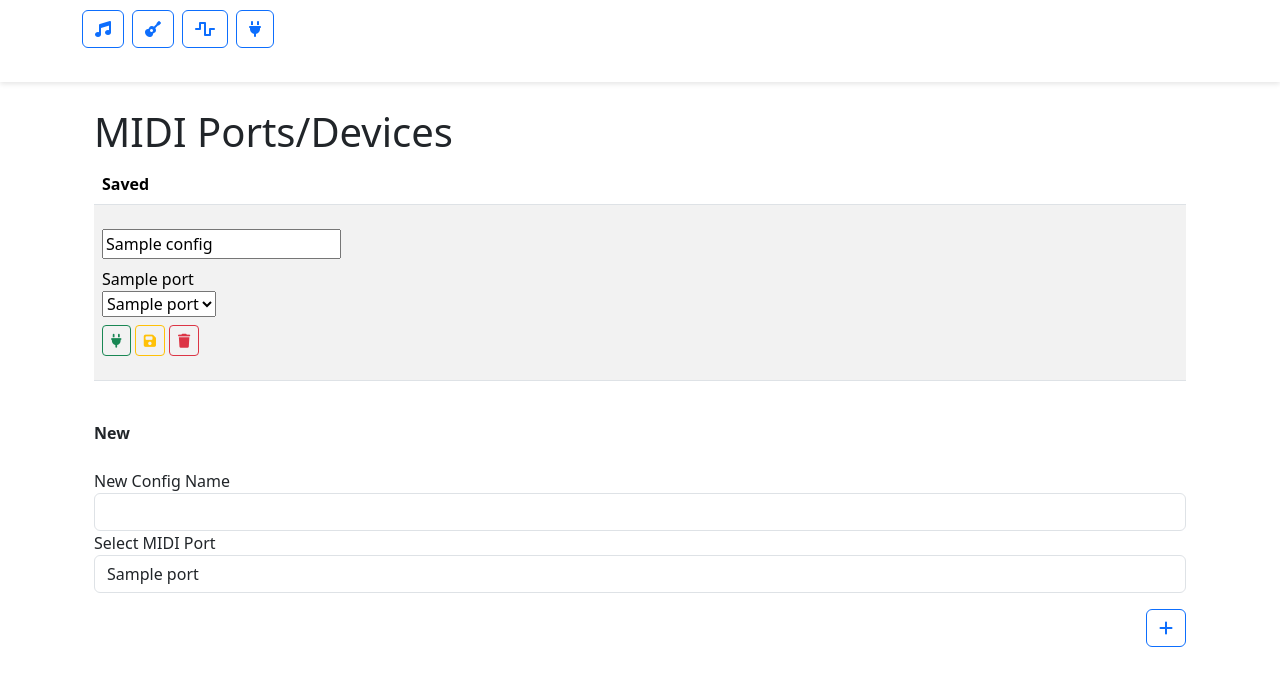
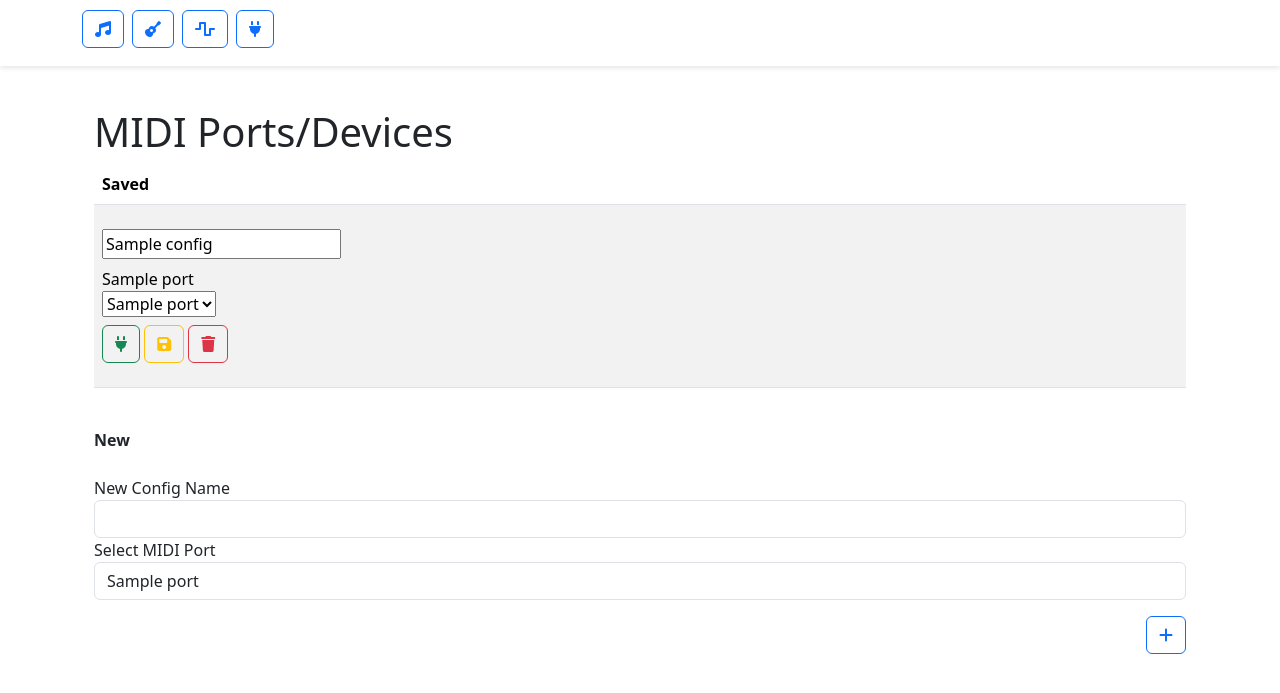
Before and after one commit to llucbrell/pyjama, a Flask app: template templates/config.html in a window 1280 px wide. Shown: the top 693 px of the page. Run offline with Flask 3, Linux system fonts and the light colour scheme; the template is opened without the code that fills it: most values are stand-ins (such as "Sample title", 1, 10 or a date in 2020); some libraries are stand-ins or nearby versions.

Commit message:
fixed navbar for app

```diff
--- a/templates/base.html
+++ b/templates/base.html
@@ -11,7 +11,7 @@
 <body>
     <div class="floating-bar">
         <div class="container">
-            <div class="d-flex justify-content-start mb-4">
+            <div class="d-flex justify-content-start mb-2">
                 <a class="btn btn-outline-primary me-2" href="{{ url_for('theme.list_themes') }}">
                     <i class="fa-solid fa-music"></i>
                 </a>
--- a/templates/config.html
+++ b/templates/config.html
@@ -49,13 +49,13 @@
                             <div class="row mt-2 mb-3">
                             <div class="col-12">
                             {% if not config.active %}
-                            <a href="{{ url_for('config.activate_config', config_id=config.id) }}" class="btn btn-outline-success btn-sm"><i class="fa-solid fa-plug"></i></a>
+                            <a href="{{ url_for('config.activate_config', config_id=config.id) }}" class="btn btn-outline-success btn-md"><i class="fa-solid fa-plug"></i></a>
                             {% else %}
-                            <a href="" class="btn btn-success btn-sm"><i class="fa-solid fa-plug"></i></a>
+                            <a href="" class="btn btn-success btn-md"><i class="fa-solid fa-plug"></i></a>
                             {% endif %}
-                            <button type="submit" class="btn btn-outline-warning btn-sm"><i class="fa-solid fa-floppy-disk"></i></button>
+                            <button type="submit" class="btn btn-outline-warning btn-md"><i class="fa-solid fa-floppy-disk"></i></button>
                             </form>
-                            <a href="{{ url_for('config.delete_config', config_id=config.id) }}" class="btn btn-outline-danger btn-sm"><i class="fa-solid fa-trash"></i></a>
+                            <a href="{{ url_for('config.delete_config', config_id=config.id) }}" class="btn btn-outline-danger btn-md"><i class="fa-solid fa-trash"></i></a>
                             </div>
                             </div>
                         </td>
@@ -97,7 +97,7 @@
                 </div>
             </div>
             <div class="col-12">
-                <button type="submit" class="btn btn-outline-primary mt-3 mb-3" style="float: right;">
+                <button type="submit" class="btn btn-outline-primary btn-md mt-3 mb-3" style="float: right;">
                     <i class="fa-solid fa-plus"></i>
                 </button>
             </div>
```
Also changed, not shown: templates/jam.html (+5 -5 lines), pyjama_data.db.
